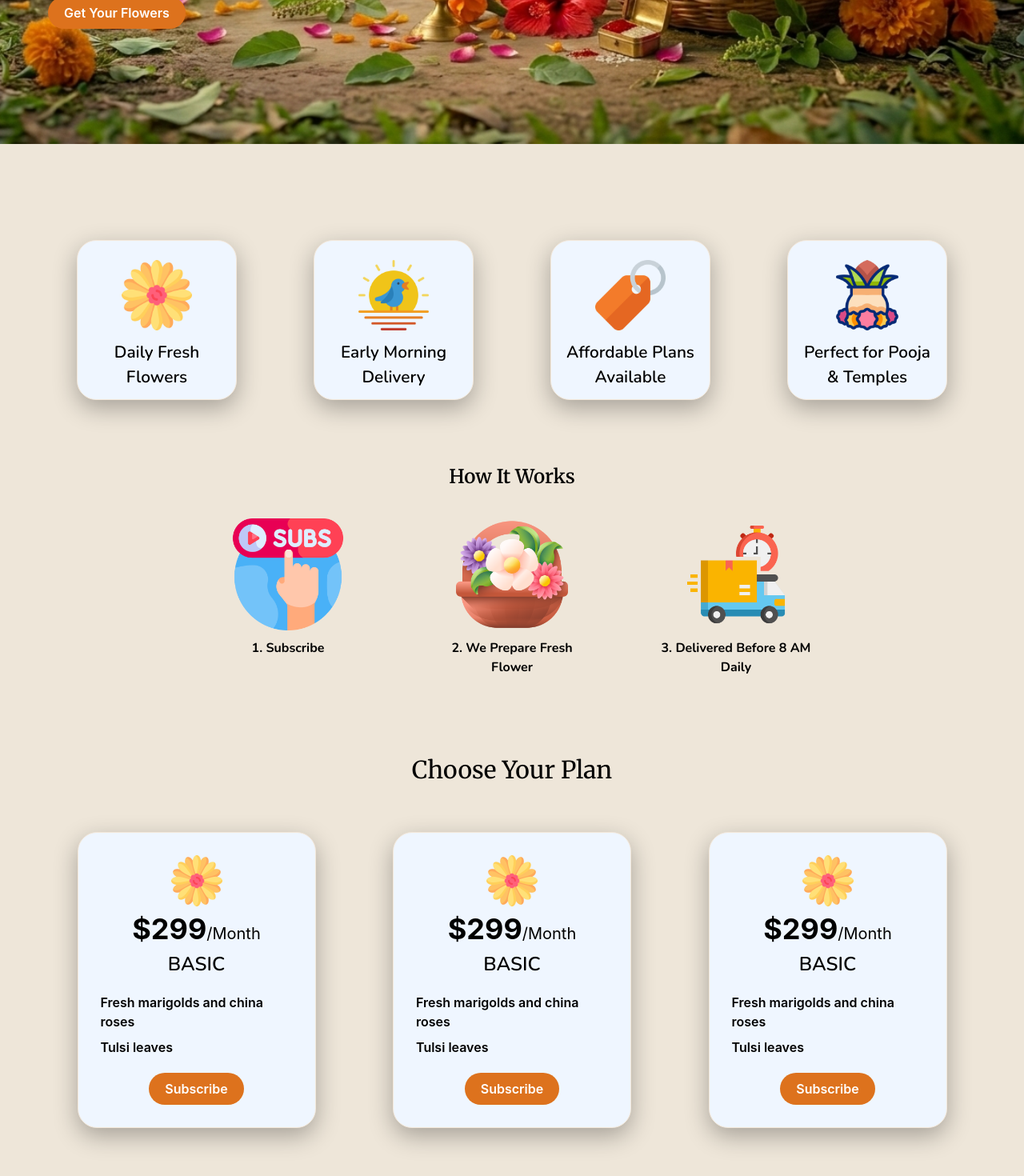
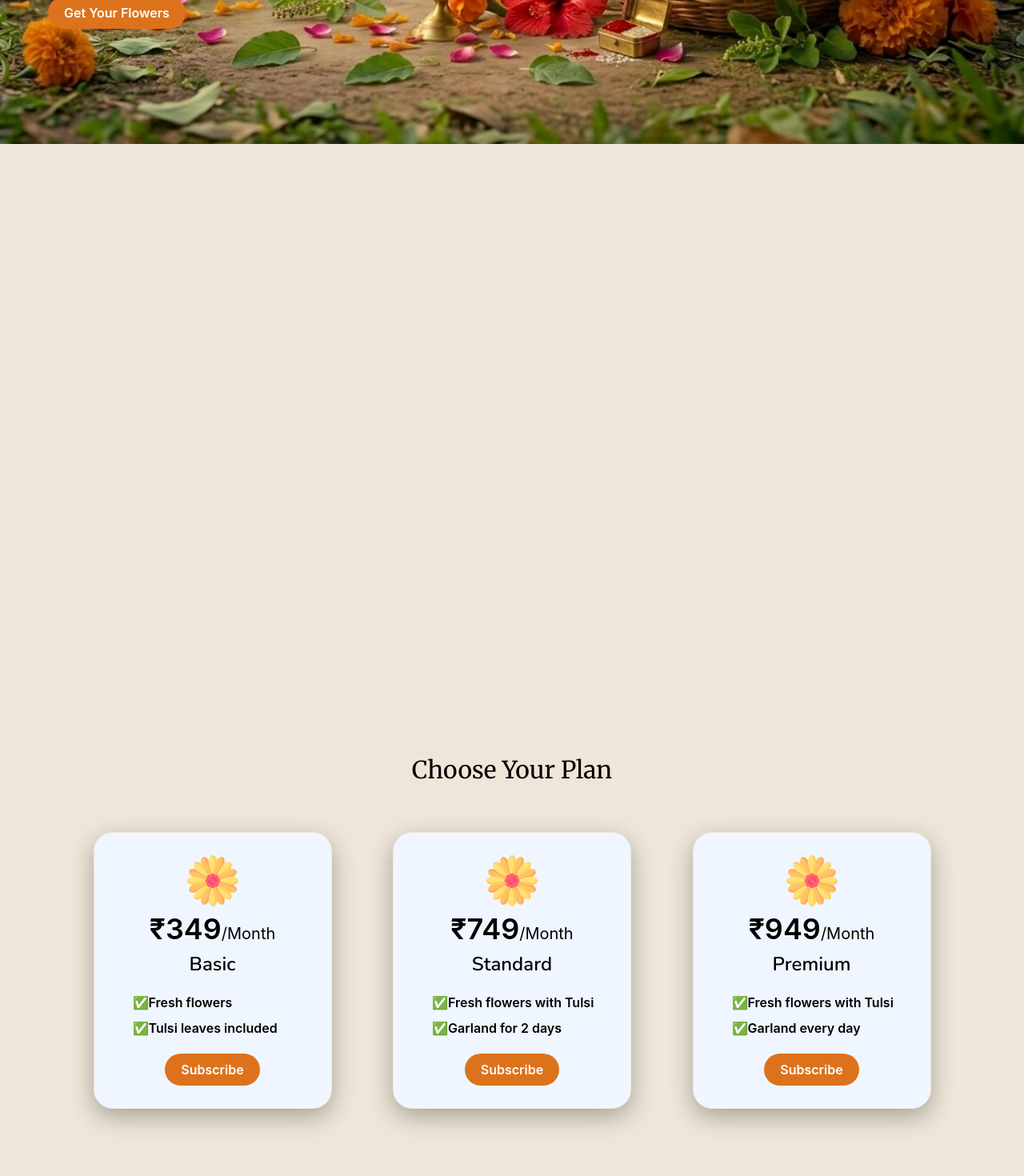
Before and after one commit to Ankit-976/OD_Fulawala, a React (Vite) app: page / in a window 1280 px wide. Shown: the part 620-2090 px from the top of the page at 80% size. After the commit the page ends 2066 px from the top, so only its background shows below. Built offline with nearby package versions, Linux system fonts and the light colour scheme.

Commit message:
Added dropdown for mobile

```diff
--- a/src/assets/icons/icons.js
+++ b/src/assets/icons/icons.js
@@ -5,3 +5,5 @@ export { default as kalash } from "./kalash.png";
 export { default as subscribe } from "./subscribe.png";
 export { default as flowerBasket } from "./flower-basket.png";
 export { default as delivery } from "./express-delivery.png";
+export { default as menu } from "./menu-3-line.svg";
+export { default as close } from "./close-fill.svg";
--- a/src/components/Button.jsx
+++ b/src/components/Button.jsx
@@ -1,11 +1,19 @@
 import React from 'react'
 
 const Button = (props) => {
+  const message = `Hello, I want to subscribe to the ₹${props.plan} plan!`;
+  let hrefLink = "";
+  if(props.plan){
+    hrefLink = `https://wa.me/6372475659?text=${encodeURIComponent(message)}`
+  }
   return (
     <>
-    <button className='bg-[#DD721D] py-2 px-5 rounded-4xl cursor-pointer w-fit font-semibold text-white' >
+    <a href = {hrefLink} target="_blank" rel="noopener noreferrer">
+    <button
+    className='bg-[#DD721D] py-2 px-5 rounded-4xl cursor-pointer w-fit font-semibold text-white' >
         {props.message}
     </button>
+    </a>
     </>
   )
 }
--- /dev/null
+++ b/src/components/Dropdown.jsx
@@ -0,0 +1,16 @@
+import { close } from '../assets/icons/icons'
+
+const Dropdown = (props) => {
+  return (
+    <div className='h-fit w-fit z-30 absolute top-2 right-5 px-5 py-7 backdrop-blur-3xl bg-white/50 flex flex-col gap-2.5 text-[1.3rem] rounded-xl'>
+        <li className="list-none flex z-20 absolute right-0 top-0 justify-end">
+            <img onClick={props.toggle} height="28" width="28" src={close}/>
+        </li>
+        <li className="list-none">Home</li>
+        <li className="list-none">Plans</li>
+        <li className="list-none">Contact</li>
+    </div>
+  )
+}
+
+export default Dropdown;
--- a/src/components/HowItWorks.jsx
+++ b/src/components/HowItWorks.jsx
@@ -1,10 +1,10 @@
 import Card from "./Card"
 import { flower, sun, tag, kalash, subscribe, flowerBasket, delivery } from "../assets/icons/icons";
 import TransparentCard from "./TransparentCard";
-// import { useRef } from "react";
-// import { useGSAP } from "@gsap/react";
-// import gsap from "gsap";
-// import { ScrollTrigger } from "gsap/ScrollTrigger";
+import { useRef } from "react";
+import { useGSAP } from "@gsap/react";
+import gsap from "gsap";
+import { ScrollTrigger } from "gsap/ScrollTrigger";
 
 
 const HowItWorks = () => {
@@ -48,65 +48,64 @@ const HowItWorks = () => {
         }
     ]
 
-    // gsap.registerPlugin(ScrollTrigger);
+    gsap.registerPlugin(ScrollTrigger);
 
-    // const featureSectionRef = useRef();
+    const featureSectionRef = useRef();
 
-    // useGSAP(() => {
-    //     gsap.fromTo(
-    //         ".feature-card",
-    //         { y: 50, opacity: 0 },
-    //         {
-    //             y: 0,
-    //             opacity: 1,
-    //             duration: 0.9,
-    //             // stagger: 0.2,
-    //             ease: "power3.out",
-    //             scrollTrigger: {
-    //                 trigger: featureSectionRef.current,
-    //                 start: "top 60%",
-    //                 toggleActions: "play reverse play reverse",
-    //             },
-    //         }
-    //     );
-    //     gsap.fromTo(
-    //         ".workingText",
-    //         { opacity: 0 },
-    //         {
-    //             opacity: 1,
-    //             duration: 1,
-    //             // delay: -1,
-    //             duration: 0.9,
-    //             ease: "power3.out",
-    //             scrollTrigger: {
-    //                 trigger: featureSectionRef.current,
-    //                 start: "top 35%",
-    //                 toggleActions: "play reverse play reverse",
-    //             },
-    //         }
-    //     );
-    //     gsap.fromTo(
-    //         ".working-Cards",
-    //         { opacity: 0 },
-    //         {
-    //             opacity: 1,
-    //             stagger: 0.5,
-    //             // delay: 1.1,
-    //             duration: 3,
-    //             ease: "power3.out",
-    //             scrollTrigger: {
-    //                 trigger: featureSectionRef.current,
-    //                 start: "top 30%",
-    //                 toggleActions: "play reverse play reverse",
-    //             },
-    //         }
-    //     )
-    // }, { scope: featureSectionRef });  ref={featureSectionRef}
-
+    useGSAP(() => {
+        gsap.fromTo(
+            ".feature-card",
+            { y: 50, opacity: 0 },
+            {
+                y: 0,
+                opacity: 1,
+                duration: 0.9,
+                // stagger: 0.2,
+                ease: "power3.out",
+                scrollTrigger: {
+                    trigger: featureSectionRef.current,
+                    start: "top 60%",
+                    toggleActions: "play reverse play reverse",
+                },
+            }
+        );
+        gsap.fromTo(
+            ".workingText",
+            { opacity: 0 },
+            {
+                opacity: 1,
+                duration: 1,
+                // delay: -1,
+                duration: 0.9,
+                ease: "power3.out",
+                scrollTrigger: {
+                    trigger: featureSectionRef.current,
+                    start: "top 35%",
+                    toggleActions: "play reverse play reverse",
+                },
+            }
+        );
+        gsap.fromTo(
+            ".working-Cards",
+            { opacity: 0 },
+            {
+                opacity: 1,
+                stagger: 0.5,
+                // delay: 1.1,
+                duration: 3,
+                ease: "power3.out",
+                scrollTrigger: {
+                    trigger: featureSectionRef.current,
+                    start: "top 30%",
+                    toggleActions: "play reverse play reverse",
+                },
+            }
+        )
+    }, { scope: featureSectionRef });
   return (
     <>
-    <div  className="flex h-fit flex-col gap-20 lg:pt-30 py-20 lg:px-" style={{fontFamily:"var(--font-body)"}}>
-        <div className="lg:h-[35%] px-4 md:px-30 gap-10 lg:gap-0 grid grid-cols-2 lg:flex lg:justify-evenly lg:px-0">
+    <div ref={featureSectionRef} className='ref={featureSectionRef} flex h-fit flex-col gap-20 lg:pt-30 py-20' style={{fontFamily:"var(--font-body)"}}>
+        <div className="lg:h-[35%] px-4 sm:px-30 md:px-30 gap-10 lg:gap-0 grid grid-cols-2 lg:flex lg:justify-evenly lg:px-0">
             {features.map((item) => {
                 return <Card image={item.image} title={item.title} key={item.id} />
             })}
--- a/src/components/NavBar.jsx
+++ b/src/components/NavBar.jsx
@@ -1,22 +1,56 @@
-import React from "react";
 import Button from "./Button";
+import { menu } from "../assets/icons/icons";
+import { useState } from "react";
+import Dropdown from "./Dropdown";
+import { useGSAP } from "@gsap/react";
+import gsap from "gsap";
 
 const NavBar = () => {
+
+  const [menuOpen, setmenuOpen] = useState(false)
+  const [menuShow, setMenuShow] = useState("flex")
+
+  const toggleDropdown = () => {
+    setmenuOpen(!menuOpen)
+    if(menuShow == "hidden"){
+      setMenuShow("flex")
+    }else {
+      setMenuShow("hidden")
+    }
+  }
+
+  useGSAP(() => {
+    gsap.fromTo(".navBtn",
+      { y:3 },
+      {
+        y:-3,
+        duration:1.1,
+        yoyo: true,
+        repeat: -1,
+        ease: "sine.inOut",
+        repeatRefresh: true
+      }
+    )
+  })
+
   return (
-    <div className="flex lg:px-12 px-7 justify-between fixed top-0 py-2 w-full items-center text-[#2E2E2E] backdrop-blur-md md:bg-white/40 bg-white/70">
+    <div className="flex lg:px-12 px-5 justify-between fixed top-0 py-2 w-full items-center text-[#2E2E2E] backdrop-blur-md md:bg-white/40 bg-white/70 z-20">
       <div
         className="lg:text-[20px] font-semibold"
         style={{ fontFamily: "var(--font-heading)" }}
-      >
+        >
         OD Fulawala
       </div>
-      <div className="gap-10 hidden md:flex items-center font-semibold cursor-pointer">
-        <li className="list-none">Home</li>
-        <li className="list-none">Plans</li>
-        <li className="list-none">Contact</li>
-        <li className="list-none">
+      <div className="gap-10 flex items-center font-semibold cursor-pointer">
+        <li className="group list-none hidden md:flex flex-col">Home<span className='h-0.5 rounded-4xl w-0 group-hover:w-11 transition-all duration-500 ease-out bg-[#DD721D] block'></span></li>
+        <li className="group list-none hidden md:flex flex-col">Plans<span className='h-0.5 rounded-4xl w-0 group-hover:w-[2.35rem] transition-all duration-500 ease-out bg-[#DD721D] block'></span></li>
+        <li className="group list-none hidden md:flex flex-col">Contact<span className='h-0.5 rounded-4xl w-0 group-hover:w-14 transition-all duration-500 ease-out bg-[#DD721D] block'></span></li>
+        <li className="navBtn will-change-transform list-none hidden md:flex">
           <Button message="Subscribe" />
         </li>
+        <li className={`list-none ${menuShow} md:hidden flex z-20`}>
+          <img onClick={toggleDropdown} height="24" width="24" src={menu} /></li>
+        {menuOpen && <Dropdown toggle={toggleDropdown}/>}
       </div>
     </div>
   );
--- a/src/components/Plans.jsx
+++ b/src/components/Plans.jsx
@@ -3,13 +3,45 @@ import PlansCard from './PlansCard';
 
 
 const Plans = () => {
+
+  const plans = [
+  {
+    id: 1,
+    name: "Basic",
+    price: 349,
+    features: [
+      "Fresh flowers",
+      "Tulsi leaves included"
+    ]
+  },
+  {
+    id: 2,
+    name: "Standard",
+    price: 749,
+    features: [
+      "Fresh flowers with Tulsi",
+      "Garland for 2 days"
+    ],
+    popular: true
+  },
+  {
+    id: 3,
+    name: "Premium",
+    price: 949,
+    features: [
+      "Fresh flowers with Tulsi",
+      "Garland every day"
+    ]
+  }
+];
+
   return (
     <div className='h-fit pt-10'>
       <h3 className='text-center text-3xl' style={{fontFamily:"var(--font-heading)"}}>Choose Your Plan</h3>
-      <div className='lg:py-15 py-10 flex justify-evenly gap-15 lg:gap-0 flex-wrap'>
-        <PlansCard />
-        <PlansCard />
-        <PlansCard />
+      <div className='lg:py-15 py-10 sm:px-10 flex justify-evenly gap-15 sm:gap-10 lg:gap-0 flex-wrap '>
+        {plans.map((item) =>{
+          return <PlansCard key={item.id} name={item.name} price={item.price} features={item.features}/>
+        })}
       </div>
     </div>
   )
--- a/src/components/PlansCard.jsx
+++ b/src/components/PlansCard.jsx
@@ -2,17 +2,18 @@ import React from 'react'
 import { flower, sun, tag, kalash, subscribe, flowerBasket, delivery } from "../assets/icons/icons";
 import Button from './Button';
 
-const PlansCard = () => {
+const PlansCard = (props) => {
   return (
     <div className='flex flex-col items-center rounded-3xl bg-blue-50 shadow-[0_10px_30px_rgba(0,0,0,0.3)] border border-[#F3E8DA] w-fit lg:p-7 p-5 lg:gap-2 gap-1 h-fit'>
           <img src={flower} alt="" className='lg:w-16 w-14' />
-          <h2 className='lg:text-4xl text-2xl font-bold'>$299<span className='lg:text-xl text-[1.1rem] font-normal'>/Month</span></h2>
-          <span className='lg:text-2xl text-xl font-semibold' style={{fontFamily:"var(--font-body)"}}>BASIC</span>
-          <ul className='w-60 flex font-semibold flex-col lg:gap-2 lg:py-3'>
-            <li>Fresh marigolds and china roses</li>
-            <li>Tulsi leaves</li>
+          <h2 className='lg:text-4xl text-2xl font-semibold'>₹{props.price}<span className='lg:text-xl text-[1.1rem] font-normal'>/Month</span></h2>
+          <span className='lg:text-2xl text-xl font-semibold' style={{fontFamily:"var(--font-body)"}}>{props.name}</span>
+          <ul className='w-60 flex font-semibold pl-5 flex-col lg:gap-2 lg:py-3'>
+            {props.features.map((item) => {
+              return <li key={item.length}>✅{item}</li>
+            })}
           </ul>
-          <Button message="Subscribe"/>
+          <Button message="Subscribe" plan={props.price}/>
     </div>
   )
 }
```
Also changed, not shown: src/assets/icons/close-fill.svg (added), src/assets/icons/menu-3-line.svg (added).
